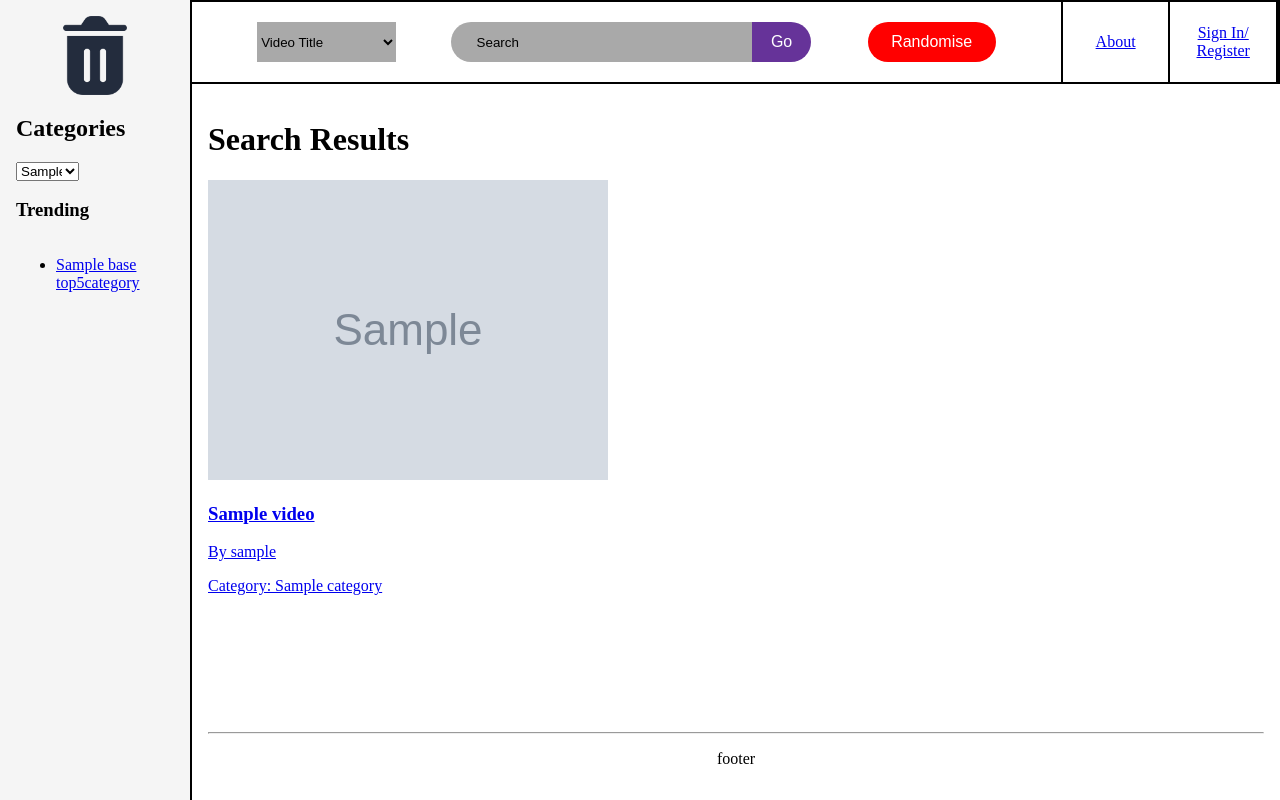
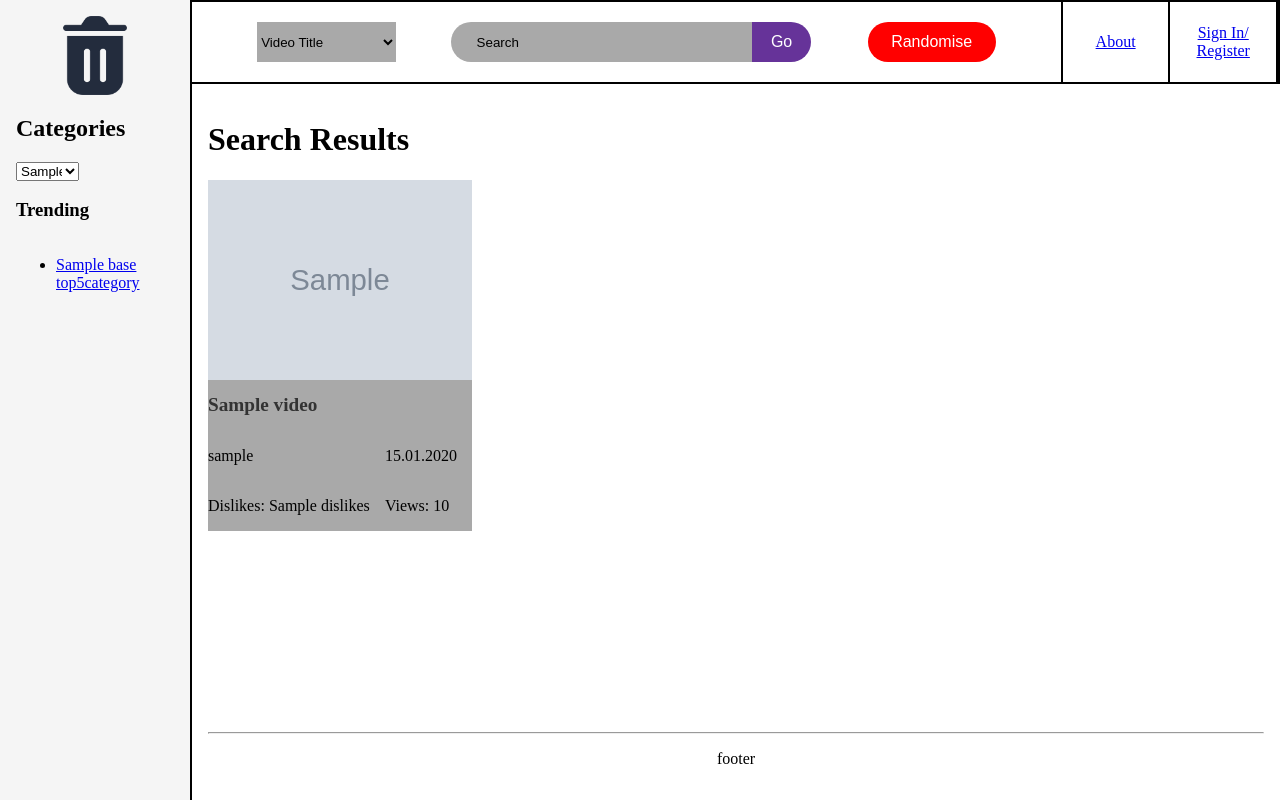
Before and after one commit to PearOtters/Team2A_videoApp, a Django app: template templates/YouHate/search_results.html in a window 1280 px wide. Run offline with Django 3.2, Linux system fonts and the light colour scheme; the template is opened without the code that fills it: most values are stand-ins (such as "Sample title", 1, 10 or a date in 2020); grey boxes marked "Sample" are stand-in pictures; parts of the project's set-up code (start-up, migrations or seed data) failed here and were passed over.

Commit message:
search_results thumbnail formatting

```diff
--- a/templates/YouHate/search_results.html
+++ b/templates/YouHate/search_results.html
@@ -15,14 +15,16 @@ Search Results
         {% if videos %}
             <div class="video-grid">
                 {% for video in videos %}
-                    <div class="video-card">
-                        <a href="{% url 'video_detail' video.category.slug video.slug %}">
-                            <img src="{{ video.thumbnail.url }}" alt="{{ video.title }}">
-                            <h3>{{ video.title }}</h3>
-                            <p>By {{ video.user.user.username }}</p>
-                            <p>Category: {{ video.category.name }}</p>
-                        </a>
-                    </div>
+                <div class="videoThumbnail">
+                <a href="{% url 'video_detail' video.category.slug video.slug %}"><img src="{{ video.thumbnail.url }}" alt="" style="width:100%"></img></a>
+                <h3>{{ video.title }}</h3>
+                <div class="videoInfo">
+                    <p class="creator">{{ video.user.user.username }}</p>
+                    <p class="published">{{ video.created|date:"d.m.Y" }}</p>
+                    <p class="dislikes">Dislikes: {{ video.dislikes }}</p>
+                    <p class="views">Views: {{ video.views }}</p>
+                </div>
+            </div>
                 {% endfor %}
             </div>
         {% else %}
```
